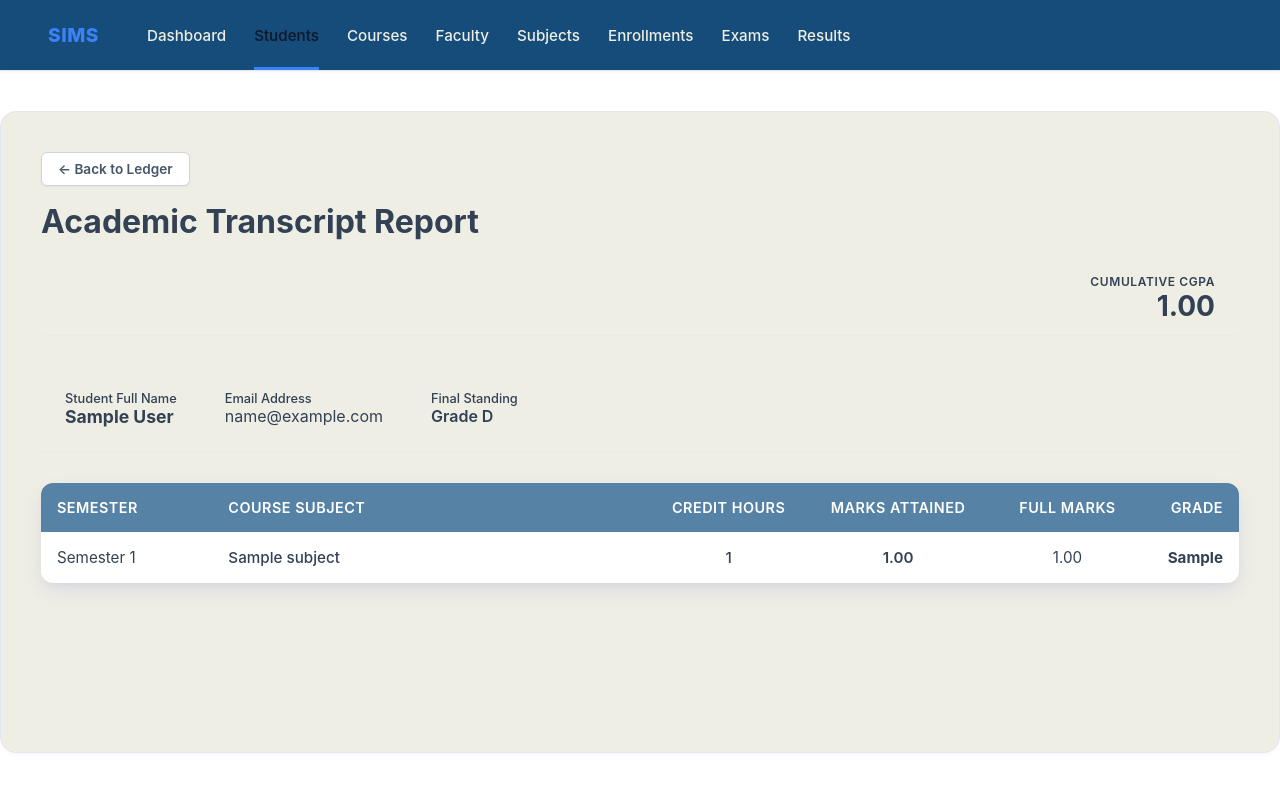
After one commit to AdhikariDipika/PythonWebApp, a Django app: page /results/transcript/1/ in a window 1280 px wide. The commit adds this page. Run offline with Django 5.2, Linux system fonts and the light colour scheme; tables that the repository leaves empty hold one stand-in row (values such as "Sample post").

Commit message:
Unified Transcript Added

```diff
--- a/sis_app/models.py
+++ b/sis_app/models.py
@@ -1,5 +1,5 @@
 from django.db import models
-
+from decimal import Decimal
 class Course(models.Model):
     course_id = models.AutoField(primary_key=True)
     course_name = models.CharField(max_length=200)
@@ -13,6 +13,40 @@ class Student(models.Model):
     email = models.EmailField(unique=True)
     phone = models.CharField(max_length=20)
     address = models.TextField()
+    @property
+    def cgpa(self):
+        total_points = Decimal('0.00')
+        total_credits = 0
+
+        # Fetch all results for this specific student
+        results = Result.objects.filter(student=self).select_related('exam__subject')
+
+        for result in results:
+            subject_credits = result.exam.subject.credits
+            # Multiply grade point by the credit hours of the subject
+            total_points += (result.grade_point * subject_credits)
+            total_credits += subject_credits
+
+        if total_credits == 0:
+            return Decimal('0.00')
+
+
+        return round(total_points / total_credits, 2)
+
+    # NEW: Helper to easily fetch detailed results for the dropdown/expansion UI
+    @property
+    def detailed_results(self):
+        return Result.objects.filter(student=self).select_related('exam__subject')
+    # Add this property inside your Student class in models.py
+    @property
+    def overall_grade(self):
+        gpa = self.cgpa
+        if gpa >= 3.75: return 'A+'
+        elif gpa >= 3.50: return 'A'
+        elif gpa >= 3.00: return 'B'
+        elif gpa >= 2.50: return 'C'
+        elif gpa > 0.00: return 'D'
+        return 'F'
 
     def __str__(self):
         return self.name
@@ -32,6 +66,9 @@ class Subject(models.Model):
     subject_name = models.CharField(max_length=200)
     course = models.ForeignKey(Course, on_delete=models.CASCADE)
     faculty = models.ForeignKey(Faculty, on_delete=models.SET_NULL, null=True)
+
+    credits = models.IntegerField(default=3, help_text="Credit hours for this subject")
+    full_marks = models.DecimalField(max_digits=5, decimal_places=2, default=100.00)
 
     def __str__(self):
         return self.subject_name
@@ -57,9 +94,13 @@ class Exam(models.Model):
     subject = models.ForeignKey(Subject, on_delete=models.CASCADE)
     exam_name = models.CharField(max_length=150)
     exam_date = models.DateField()
+    semester = models.IntegerField(
+        default=1,
+        help_text="Enter the semester number (e.g., 1 for 1st Semester, 2 for 2nd)"
+    )
 
     def __str__(self):
-        return f"{self.exam_name} ({self.subject.subject_name})"
+        return f"{self.exam_name} (Semester {self.semester})"
 
 class Result(models.Model):
     result_id = models.AutoField(primary_key=True)
--- /dev/null
+++ b/sis_app/templates/results/transcript.html
@@ -0,0 +1,78 @@
+{% extends 'base.html' %}
+
+{% block content %}
+<div class="dashboard-header" style="align-items: center; margin-bottom: 32px;">
+    <div>
+        <a href="{% url 'result_list' %}" class="btn btn-secondary" style="padding: 8px 16px; font-size: 0.85rem; margin-bottom: 12px; border-radius: 6px;">
+            ← Back to Ledger
+        </a>
+        <h1 style="margin-top: 4px;">Academic Transcript Report</h1>
+    </div>
+    <div>
+        <div style="background-color: var(--bg-surface); padding: 12px 24px; border-radius: var(--radius-md); border: 1px solid var(--border-color); text-align: right; box-shadow: 0 1px 2px rgba(0,0,0,0.02);">
+            <span style="display: block; font-size: 0.75rem; text-transform: uppercase; font-weight: 600; color: var(--text-muted); letter-spacing: 0.05em;">Cumulative CGPA</span>
+            <span style="font-size: 1.75rem; font-weight: 700; color: var(--primary-accent);">{{ student.cgpa }}</span>
+        </div>
+    </div>
+</div>
+
+<div style="background-color: var(--bg-surface); border: 1px solid var(--border-color); border-radius: var(--radius-card); padding: 24px; margin-bottom: 32px; display: flex; gap: 48px; box-shadow: 0 1px 3px rgba(0,0,0,0.02);">
+    <div>
+        <span style="display: block; font-size: 0.8rem; color: var(--text-muted); font-weight: 500;">Student Full Name</span>
+        <strong style="font-size: 1.1rem; color: var(--text-primary);">{{ student.name }}</strong>
+    </div>
+    <div>
+        <span style="display: block; font-size: 0.8rem; color: var(--text-muted); font-weight: 500;">Email Address</span>
+        <span style="color: var(--text-primary);">{{ student.email }}</span>
+    </div>
+    <div>
+        <span style="display: block; font-size: 0.8rem; color: var(--text-muted); font-weight: 500;">Final Standing</span>
+        <span style="font-weight: 600; color: var(--primary-accent);">Grade {{ student.overall_grade }}</span>
+    </div>
+</div>
+
+<div class="table-wrapper">
+    <table class="minimal-table">
+        <thead>
+            <tr>
+                <th style="width: 15%;">Semester</th>
+                <th style="width: 40%;">Course Subject</th>
+                <th style="width: 15%; text-align: center;">Credit Hours</th>
+                <th style="width: 15%; text-align: center;">Marks Attained</th>
+                <th style="width: 15%; text-align: center;">Full Marks</th>
+                <th style="width: 10%; text-align: right;">Grade</th>
+            </tr>
+        </thead>
+        <tbody>
+            {% for result in detailed_results %}
+            <tr>
+                <td>
+                    <span class="semester-badge">Semester {{ result.exam.semester }}</span>
+                </td>
+                <td>
+                    <span style="font-weight: 500; color: var(--text-primary);">{{ result.exam.subject.subject_name }}</span>
+                </td>
+                <td style="text-align: center; color: var(--text-muted); font-weight: 500;">
+                    {{ result.exam.subject.credits }}
+                </td>
+                <td style="text-align: center; font-weight: 600;">
+                    {{ result.marks }}
+                </td>
+                <td style="text-align: center; color: var(--text-muted);">
+                    {{ result.exam.subject.full_marks }}
+                </td>
+                <td style="text-align: right; font-weight: 700; color: var(--primary-accent);">
+                    {{ result.grade }}
+                </td>
+            </tr>
+            {% empty %}
+            <tr>
+                <td colspan="6" style="text-align: center; color: var(--text-muted); padding: 40px;">
+                    No academic testing entries or subject marks profiles registered to this account.
+                </td>
+            </tr>
+            {% endfor %}
+        </tbody>
+    </table>
+</div>
+{% endblock %}
--- a/sis_app/urls.py
+++ b/sis_app/urls.py
@@ -41,11 +41,14 @@ urlpatterns = [
     path('exams/delete/<int:id>/', views.exam_delete, name='exam_delete'),
 
     # Results
-    path('results/', views.result_list, name='result_list'),
+path('results/', views.result_list, name='result_list'),
     path('results/add/', views.result_add, name='result_add'),
     path('results/edit/<int:id>/', views.result_edit, name='result_edit'),
     path('results/delete/<int:id>/', views.result_delete, name='result_delete'),
 
+    # Clean Transcript Route (Removed the duplicate student_result_detail path)
+    path('results/transcript/<int:student_id>/', views.student_transcript, name='student_transcript'),
+
     # Report
     path('results/report/<int:student_id>/', views.student_report, name='student_report'),
 ]
--- a/sis_app/views.py
+++ b/sis_app/views.py
@@ -15,7 +15,10 @@ def dashboard(request):
     }
     return render(request, 'dashboard.html', context)
 
-# ----------------- STUDENT CRUD -----------------
+
+# ==========================================================================
+# 1. STUDENT CRUD
+# ==========================================================================
 def student_list(request):
     students = Student.objects.all()
     return render(request, 'students/list.html', {'students': students})
@@ -48,7 +51,10 @@ def student_delete(request, id):
         return redirect('student_list')
     return render(request, 'students/delete.html', {'obj': student, 'cancel_url': 'student_list'})
 
-# ----------------- COURSE CRUD -----------------
+
+# ==========================================================================
+# 2. COURSE CRUD
+# ==========================================================================
 def course_list(request):
     courses = Course.objects.all()
     return render(request, 'courses/list.html', {'courses': courses})
@@ -75,7 +81,10 @@ def course_delete(request, id):
         return redirect('course_list')
     return render(request, 'courses/delete.html', {'obj': course, 'cancel_url': 'course_list'})
 
-# ----------------- FACULTY CRUD -----------------
+
+# ==========================================================================
+# 3. FACULTY CRUD
+# ==========================================================================
 def faculty_list(request):
     return render(request, 'faculty/list.html', {'faculty': Faculty.objects.all()})
 
@@ -101,7 +110,10 @@ def faculty_delete(request, id):
         return redirect('faculty_list')
     return render(request, 'faculty/delete.html', {'obj': faculty, 'cancel_url': 'faculty_list'})
 
-# ----------------- SUBJECT CRUD -----------------
+
+# ==========================================================================
+# 4. SUBJECT CRUD
+# ==========================================================================
 def subject_list(request):
     return render(request, 'subjects/list.html', {'subjects': Subject.objects.all()})
 
@@ -127,7 +139,10 @@ def subject_delete(request, id):
         return redirect('subject_list')
     return render(request, 'subjects/delete.html', {'obj': subject, 'cancel_url': 'subject_list'})
 
-# ----------------- ENROLLMENT CRUD -----------------
+
+# ==========================================================================
+# 5. ENROLLMENT CRUD
+# ==========================================================================
 def enrollment_list(request):
     return render(request, 'enrollments/list.html', {'enrollments': Enrollment.objects.all()})
 
@@ -153,7 +168,10 @@ def enrollment_delete(request, id):
         return redirect('enrollment_list')
     return render(request, 'enrollments/delete.html', {'obj': enrollment, 'cancel_url': 'enrollment_list'})
 
-# ----------------- EXAM CRUD -----------------
+
+# ==========================================================================
+# 6. EXAM CRUD
+# ==========================================================================
 def exam_list(request):
     return render(request, 'exams/list.html', {'exams': Exam.objects.all()})
 
@@ -179,9 +197,26 @@ def exam_delete(request, id):
         return redirect('exam_list')
     return render(request, 'exams/delete.html', {'obj': exam, 'cancel_url': 'exam_list'})
 
-# ----------------- RESULT CRUD -----------------
+
+# ==========================================================================
+# 7. PERFORMANCE LEDGER & TRANSCRIPT LOGIC
+# ==========================================================================
 def result_list(request):
-    return render(request, 'results/list.html', {'results': Result.objects.all()})
+    # CHANGED: Queries Students instead of raw Result rows to display CGPA aggregates
+    students = Student.objects.all()
+    return render(request, 'results/list.html', {'students': students})
+
+def student_transcript(request, student_id):
+    # 1. Use 'pk' (Primary Key) instead of 'id' to bypass custom column names
+    student = get_object_or_404(Student, pk=student_id)
+
+    # 2. Query the Result model directly to avoid related_name attribute errors
+    detailed_results = Result.objects.filter(student=student).select_related('exam__subject').order_by('exam__semester', 'exam__subject__subject_name')
+
+    return render(request, 'results/transcript.html', {
+        'student': student,
+        'detailed_results': detailed_results
+    })
 
 def result_add(request):
     form = ResultForm(request.POST or None)
@@ -211,7 +246,10 @@ def result_delete(request, id):
         return redirect('result_list')
     return render(request, 'results/delete.html', {'obj': result, 'cancel_url': 'result_list'})
 
-# ----------------- REPORT VIEW -----------------
+
+# ==========================================================================
+# 8. LEGACY REPORT VIEWS (Optional/Retained)
+# ==========================================================================
 def student_report(request, student_id):
     student = get_object_or_404(Student, pk=student_id)
     enrollments = Enrollment.objects.filter(student=student)
```
Also changed, not shown: sis_app/templates/exams/list.html (+36 -12 lines), sis_app/templates/results/list.html (+47 -14 lines).
